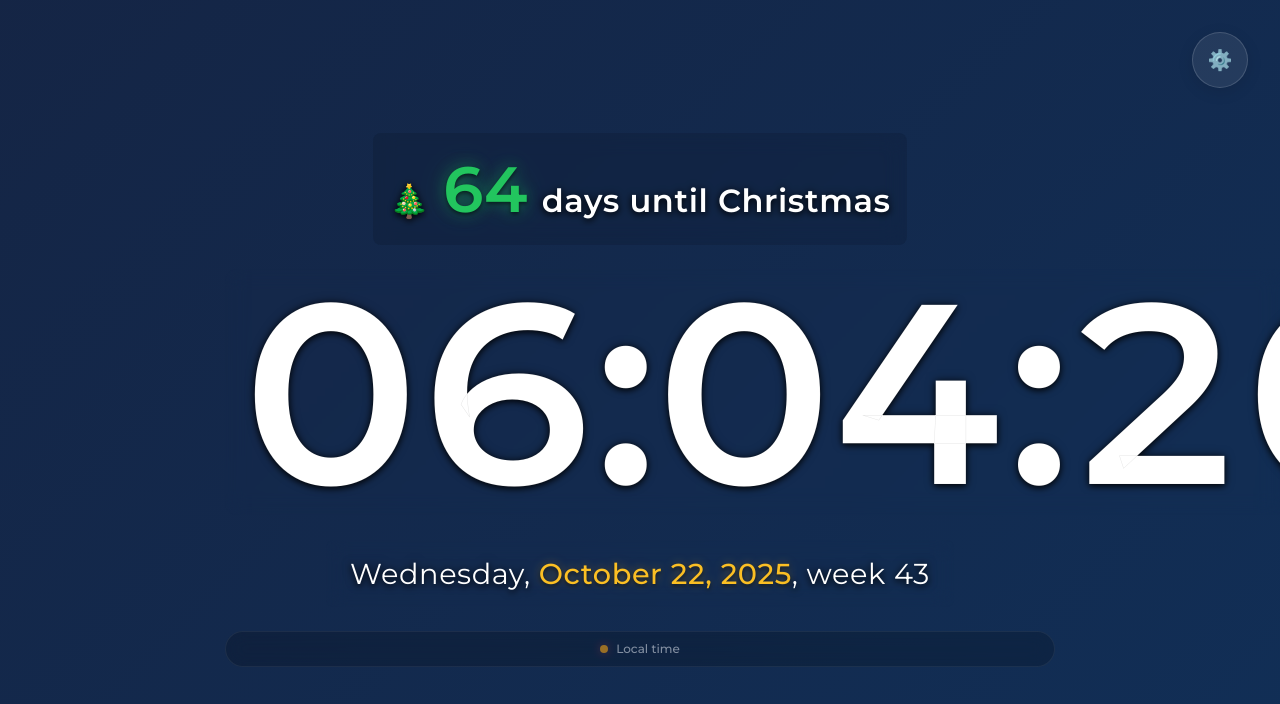
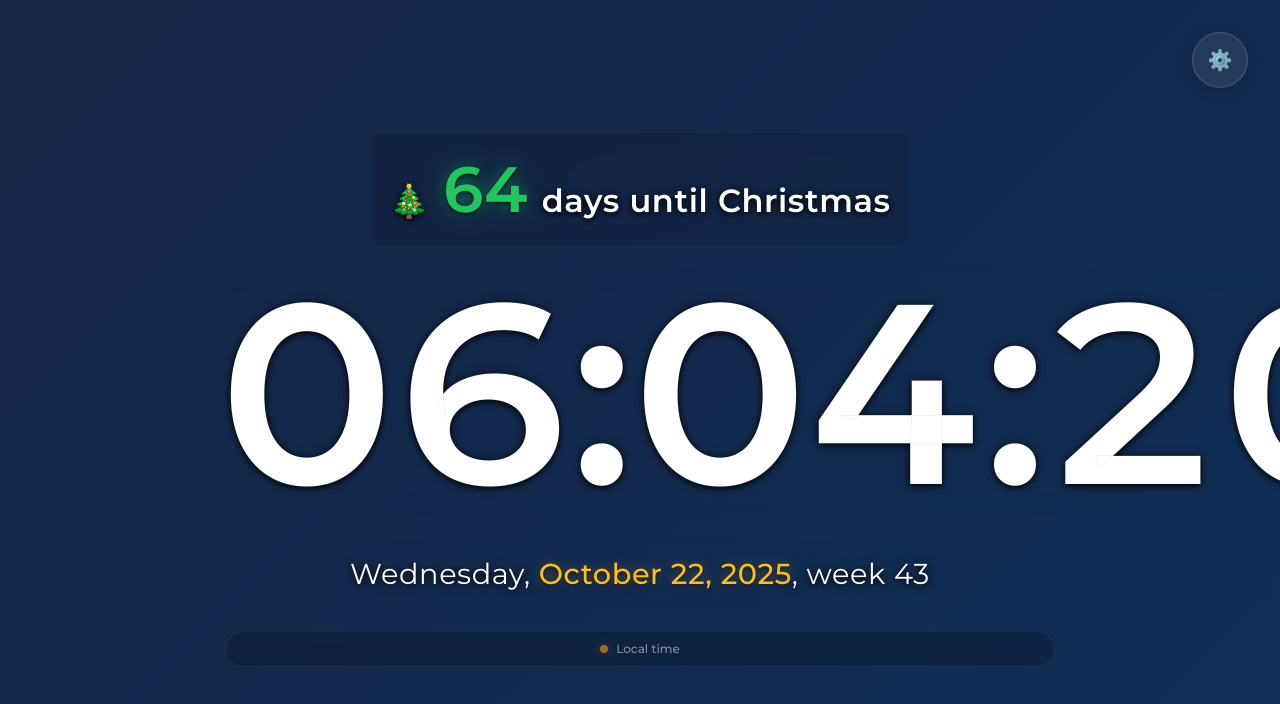
Before and after one commit to spctr007/clock, a website: page index.html in a window 1280 px wide. Drawn offline with nearby package versions, Linux system fonts and the light colour scheme.

Commit message:
Bug fix.

```diff
--- a/styles/main.css
+++ b/styles/main.css
@@ -166,6 +166,7 @@ button {
     text-align: center;
     width: auto;
     margin: 0 auto;
+    transform: translateX(-1.5rem);
 }
 
 .time-text:hover {
```
